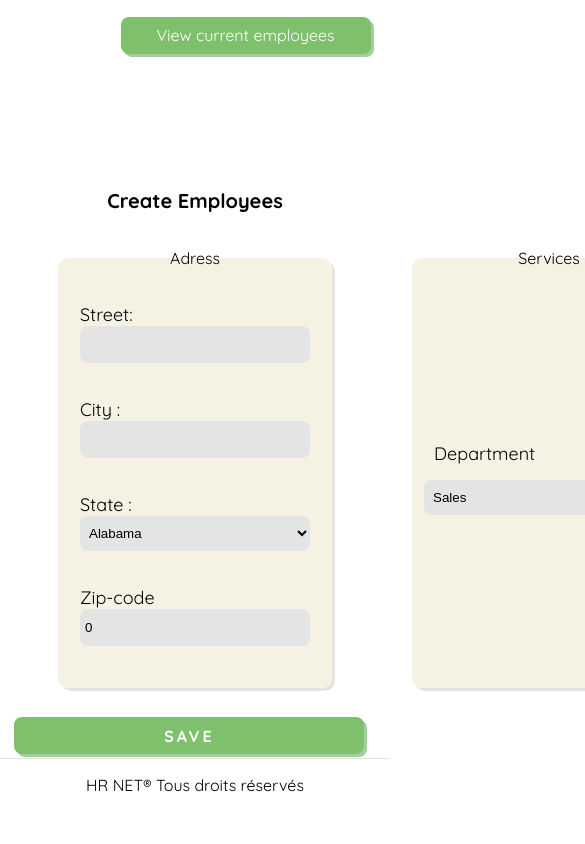
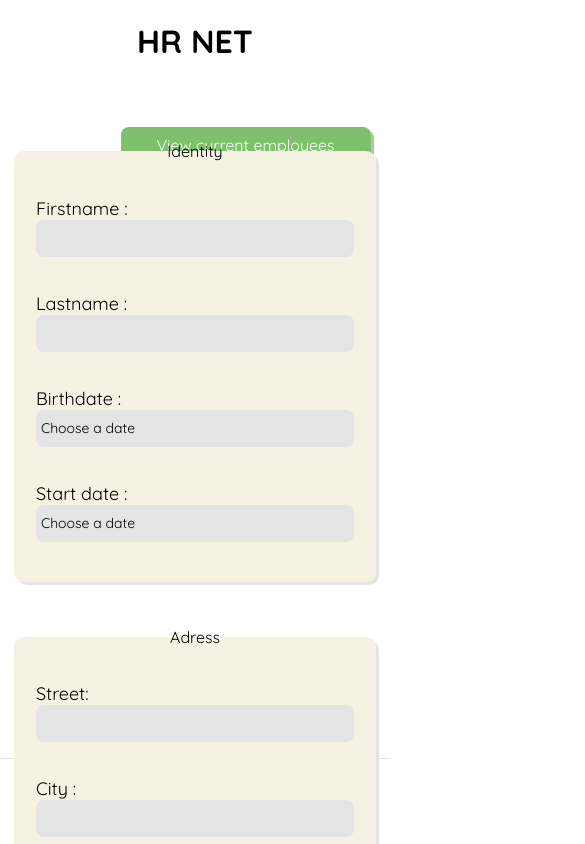
Before and after one commit to Erwandeb/PROJET_14_HRNET, a React (Create React App) app: page / in a window 390 px wide. Shown: the top 844 px of the page, 585 px wide, since content can reach past the window. Built offline with nearby package versions, Linux system fonts and the light colour scheme.

Commit message:
add style

```diff
--- a/src/App.js
+++ b/src/App.js
@@ -8,7 +8,8 @@ import { userContext } from './userContext.js';
 
 function App() {
 
-  const [users, setUsers] = useState({
+  const [users, setUsers] = useState([
+    {
     firstname : "Mr",
     lastname : "testman",
     birthdate : "",
@@ -18,16 +19,15 @@ function App() {
     zipCode : 0,
     stateOfEmployee:"",
     departementEmployee: ""
-  });
+  }
+]);
 
-
-
-  const value = { users, setUsers };
+const value = { users, setUsers };
 
 
   return (
     <div className="App">
-      <userContext.Provider value={{users,setUsers}}>
+      <userContext.Provider value={value}>
         <BrowserRouter>
           <Routes>
             <Route path="/" exact element={<Home/>}/>
--- a/src/components/CreateEmployee/Form.js
+++ b/src/components/CreateEmployee/Form.js
@@ -32,7 +32,7 @@ const FormName = () => {
         departementEmployee: ""
     });
 
-    const  {dataContext, setDataContext} = useContext(userContext);
+    const {dataContext, setDataContext } = useContext(userContext);
 
 
     /**
@@ -58,6 +58,7 @@ const FormName = () => {
 
         console.log(dataContext);
 
+
         setDataContext({
             firstname : firstname,
             lastname : lastname,
@@ -71,7 +72,6 @@ const FormName = () => {
         });
 
         console.log("value from formulaire", dataContext);
-
     }
 
 
--- a/src/style/CreateEmployee/_form.scss
+++ b/src/style/CreateEmployee/_form.scss
@@ -5,12 +5,16 @@
     height: auto;
     border-radius: 10px;
     form{
-        display: flex;
+        display: grid;
         justify-content: space-between;
+        align-items: center;
         width: 100%;
         position: relative;
+        grid-template-columns: repeat(3, 1fr);
+        grid-template-rows: 2;
         fieldset{
             border: none;
+            height: 100%;
             background-color: #f5f2e3;
             width: 250px;
             margin-right: 40px;
@@ -60,6 +64,7 @@
     display: flex;
     flex-direction: column;
     justify-content: center;
+    height: 100%;
     .departement-style{
         margin-top: 0px;
         margin-bottom: 10px;
@@ -67,7 +72,8 @@
 }
 
 .save-form{
-    height: 37px;
+   height: 40px;
+    grid-column: 2;
     border:none;
     margin-top: 30px;
     padding: 0px;
@@ -79,12 +85,113 @@
     letter-spacing: 3px;
     font-size: 16px;
     cursor: pointer;
-    position: absolute;
     bottom: -15%;
     left: 33%;
-    width: 350px;
     box-shadow: 3px 3px #a4cea1;
+    justify-content: center;
+    justify-self: stretch;
     &:hover{
         background-color: #8bc07b;
+
     }
 }
+
+
+@media screen and (max-width:426px){
+    .formDisplay{
+        display: flex;
+        flex-direction: column;
+        border-radius: 10px;
+        min-height: 100vh;
+        margin-top: 100px;
+        form{
+            display: flex;
+            flex-direction: column;
+            justify-content: space-between;
+            align-items: center;
+            width: 100%;
+
+            fieldset{
+                border: none;
+                height: 100%;
+                background-color: #f5f2e3;
+                width: 100%;
+                border-radius: 10px;
+                box-shadow: 3px 3px #e4e4e4;
+                margin-top: 45px;
+
+                legend{
+                    left: 0px;
+                }
+                label{
+                    margin-left: 5px;
+                    margin-right: 5px;
+                    margin-top: 25px;
+                    margin-bottom: 25px;
+                    display: flex;
+                    flex-direction: column;
+                    text-align: left;
+                    font-size: 18px;
+                    font-weight: 400;
+                    padding: 5px;
+                    input{
+                        border: none;
+                        background-color: rgb(228, 228, 228);
+                        border-radius: 8px;
+                        height: 35px;
+                        padding-left: 5px;
+                    }
+                    select{
+                        width: 100%;
+
+                    }
+                }
+            }
+        }
+    }
+
+    #department{
+        width: 100%;
+        height: 37px;
+        background-color: rgb(228, 228, 228);
+        border: none;
+        border-radius: 8px;
+        padding-left: 5px;
+    }
+
+    .services{
+        display: flex;
+        flex-direction: column;
+        justify-content: center;
+        height: 100%;
+        .departement-style{
+            margin-top: 0px;
+            margin-bottom: 10px;
+        }
+    }
+
+    .save-form{
+       height: 40px;
+        grid-column: 2;
+        border:none;
+        margin-top: 30px;
+        padding: 0px;
+        border-radius: 8px;
+        background-color: #7FC06C;
+        font-weight: bold;
+        color: white;
+        font-family: 'Quicksand', sans-serif;
+        letter-spacing: 3px;
+        font-size: 16px;
+        cursor: pointer;
+        bottom: -15%;
+        left: 33%;
+        box-shadow: 3px 3px #a4cea1;
+        justify-content: center;
+        justify-self: stretch;
+        &:hover{
+            background-color: #8bc07b;
+
+        }
+    }
+}
--- a/src/style/_settings.scss
+++ b/src/style/_settings.scss
@@ -8,3 +8,10 @@ html,body{
     flex-direction: column;
     min-height: 100vh;
 }
+
+@media screen and (max-width:426px){
+    html,body{
+        height: auto;
+    }
+
+}
--- a/src/style/general/_footer.scss
+++ b/src/style/general/_footer.scss
@@ -5,3 +5,13 @@
     text-align: center;
     border-top: 1px solid rgb(228, 227, 227);
 }
+@media screen and (max-width:426px){
+    .footer{
+        display: flex;
+        justify-content: center;
+        align-items: center;
+        text-align: center;
+        border-top: 1px solid rgb(228, 227, 227);
+
+    }
+}
--- a/src/style/general/_navigation.scss
+++ b/src/style/general/_navigation.scss
@@ -20,3 +20,22 @@
     background-color: #8bc07b;
 }
 }
+
+
+@media screen and (max-width:426px){
+  .navigation{
+
+
+    top: 15%;
+    right: 5%;
+    cursor: pointer;
+    box-shadow: 3px 3px #a4cea1;
+    .button-redirection{
+    color: white;
+    text-decoration: none;
+    }
+    &:hover{
+      background-color: #8bc07b;
+  }
+  }
+}
```
